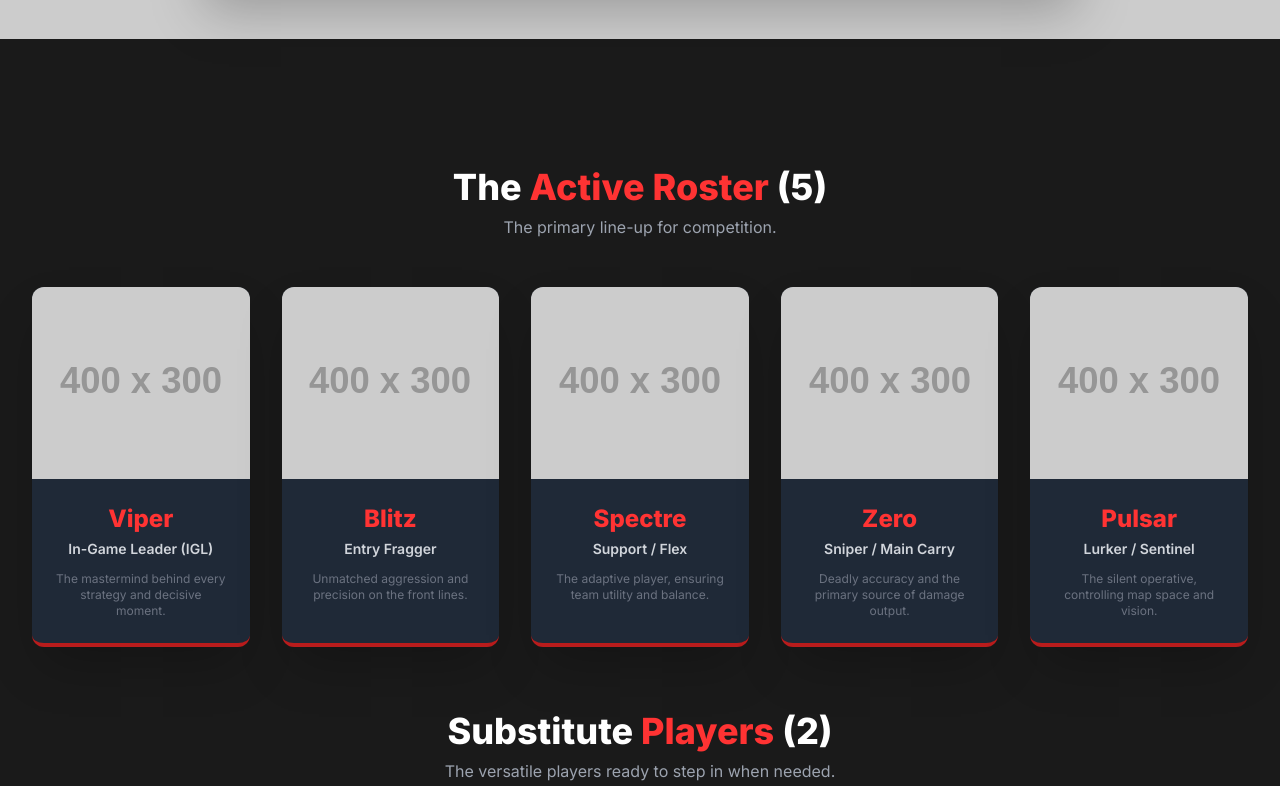
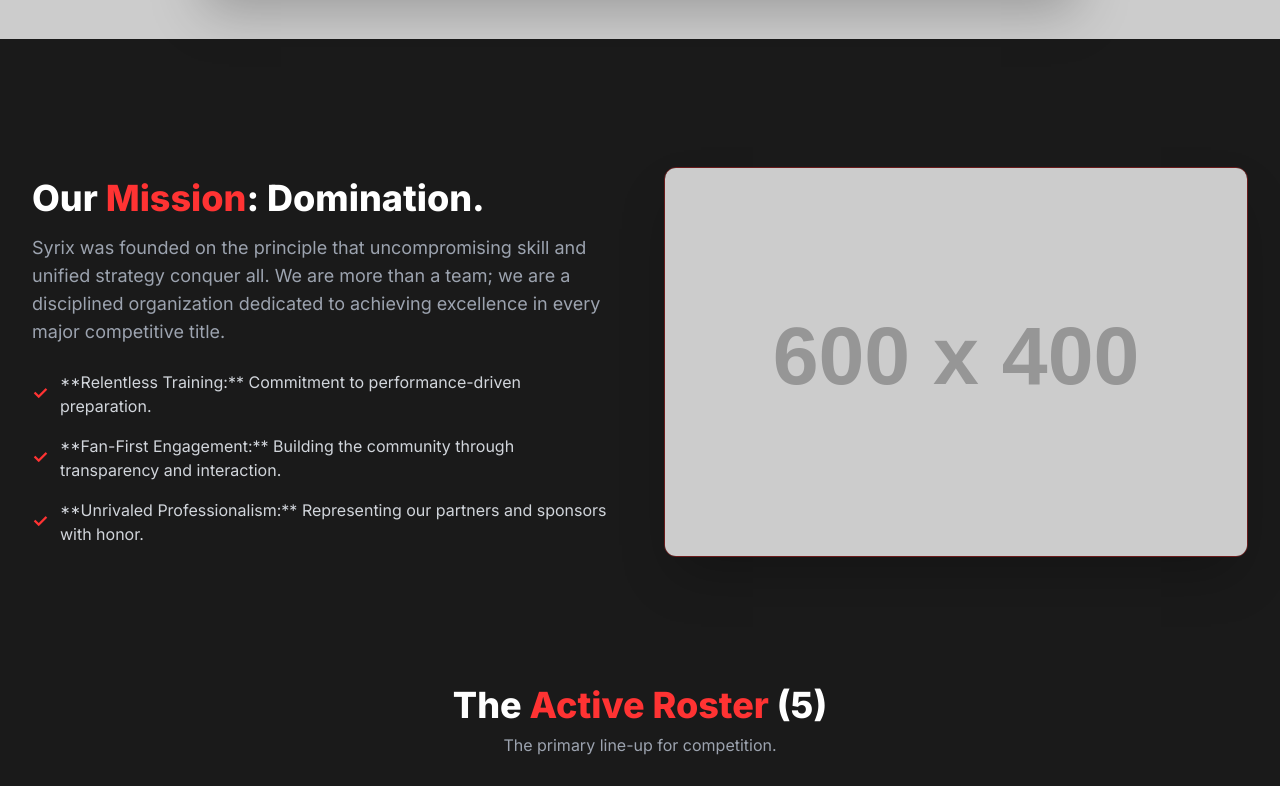
Before and after one commit to Nemuxhin/Syrix-Team-Website, a plain HTML site: page index.html in a window 1280 px wide. Shown: the part 590-1376 px from the top of the page. Drawn offline with nearby package versions, Linux system fonts and the light colour scheme; placeholder pictures from the web are drawn by us.

```diff
--- a/index.html
+++ b/index.html
@@ -96,6 +96,7 @@
 
             <!-- Desktop Navigation -->
             <div class="hidden md:flex space-x-8 text-sm font-semibold">
+                <a href="#about" class="hover:accent-text transition duration-300">ABOUT</a>
                 <a href="#roster" class="hover:accent-text transition duration-300">ROSTER</a>
                 <a href="#schedule" class="hover:accent-text transition duration-300">SCHEDULE</a>
                 <a href="#vods" class="hover:accent-text transition duration-300">VODS</a>
@@ -109,6 +110,7 @@
     <!-- Mobile Menu Drawer (Hidden by default) -->
     <div id="mobile-menu" class="fixed inset-0 bg-black/95 z-40 transform -translate-x-full transition-transform duration-300 md:hidden pt-24">
         <div class="flex flex-col items-center space-y-6 text-xl font-bold">
+            <a href="#about" class="hover:accent-text transition duration-300 menu-item text-white">ABOUT</a>
             <a href="#roster" class="hover:accent-text transition duration-300 menu-item text-white">ROSTER</a>
             <a href="#schedule" class="hover:accent-text transition duration-300 menu-item text-white">SCHEDULE</a>
             <a href="#vods" class="hover:accent-text transition duration-300 menu-item text-white">VODS</a>
@@ -139,6 +141,35 @@
             <a href="#roster" class="inline-block px-10 py-3 rounded-full accent-bg font-bold shadow-xl transform transition duration-300 hover:scale-105 hover:shadow-2xl">
                 MEET THE TEAM
             </a>
+        </div>
+    </section>
+
+    <!-- About / Mission Section (New Addition) -->
+    <section id="about" class="max-w-7xl mx-auto px-4 sm:px-6 lg:px-8 py-16">
+        <div class="grid grid-cols-1 lg:grid-cols-2 gap-12 items-center">
+            <div class="order-2 lg:order-1">
+                <h3 class="text-4xl font-extrabold mb-4">Our <span class="accent-text">Mission</span>: Domination.</h3>
+                <p class="text-gray-400 text-lg mb-6">
+                    Syrix was founded on the principle that uncompromising skill and unified strategy conquer all. We are more than a team; we are a disciplined organization dedicated to achieving excellence in every major competitive title.
+                </p>
+                <ul class="space-y-4 text-gray-300">
+                    <li class="flex items-center">
+                        <span class="accent-text mr-3 text-lg font-bold">&#10003;</span>
+                        **Relentless Training:** Commitment to performance-driven preparation.
+                    </li>
+                    <li class="flex items-center">
+                        <span class="accent-text mr-3 text-lg font-bold">&#10003;</span>
+                        **Fan-First Engagement:** Building the community through transparency and interaction.
+                    </li>
+                    <li class="flex items-center">
+                        <span class="accent-text mr-3 text-lg font-bold">&#10003;</span>
+                        **Unrivaled Professionalism:** Representing our partners and sponsors with honor.
+                    </li>
+                </ul>
+            </div>
+            <div class="order-1 lg:order-2">
+                <img src="https://placehold.co/600x400/3a3a3a/fff?text=SYRIX+TEAM+PHOTO" alt="Syrix Team Mission Photo" class="w-full rounded-xl shadow-2xl border border-red-700/50">
+            </div>
         </div>
     </section>
 
```
